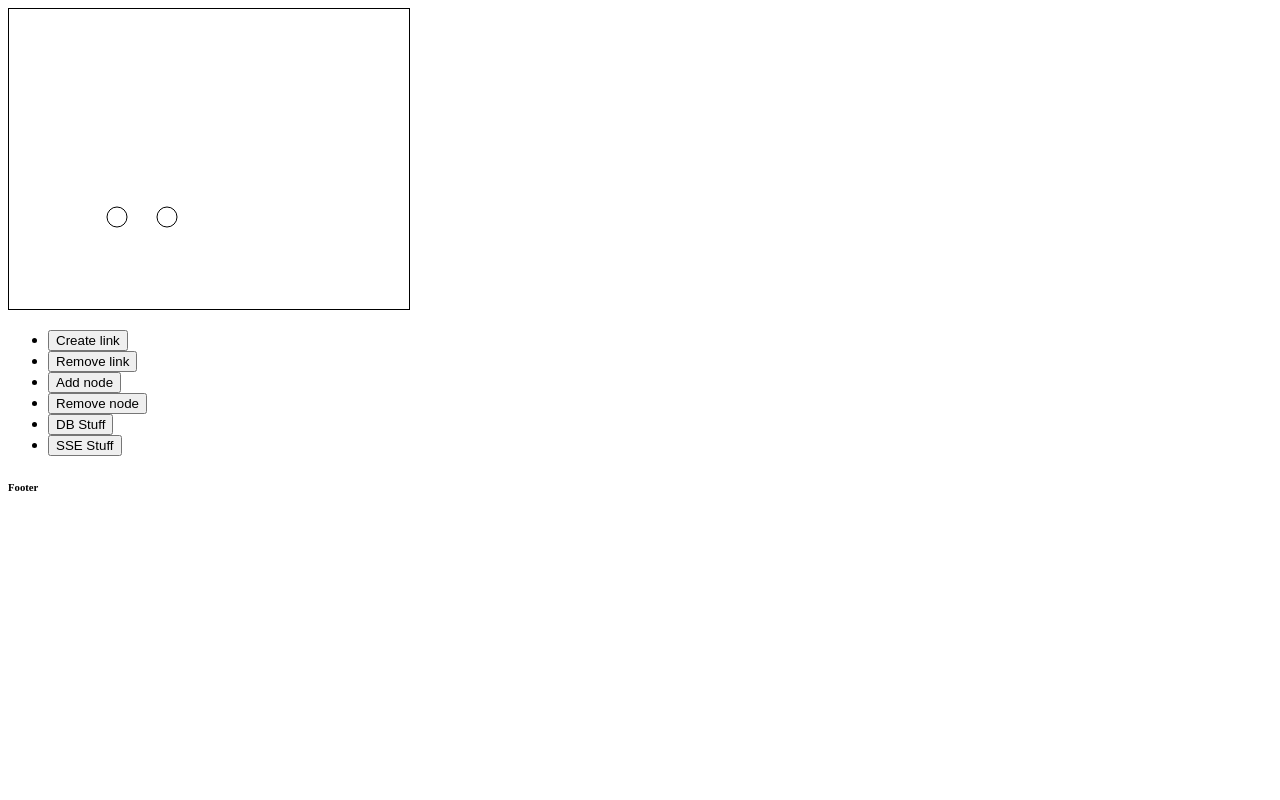
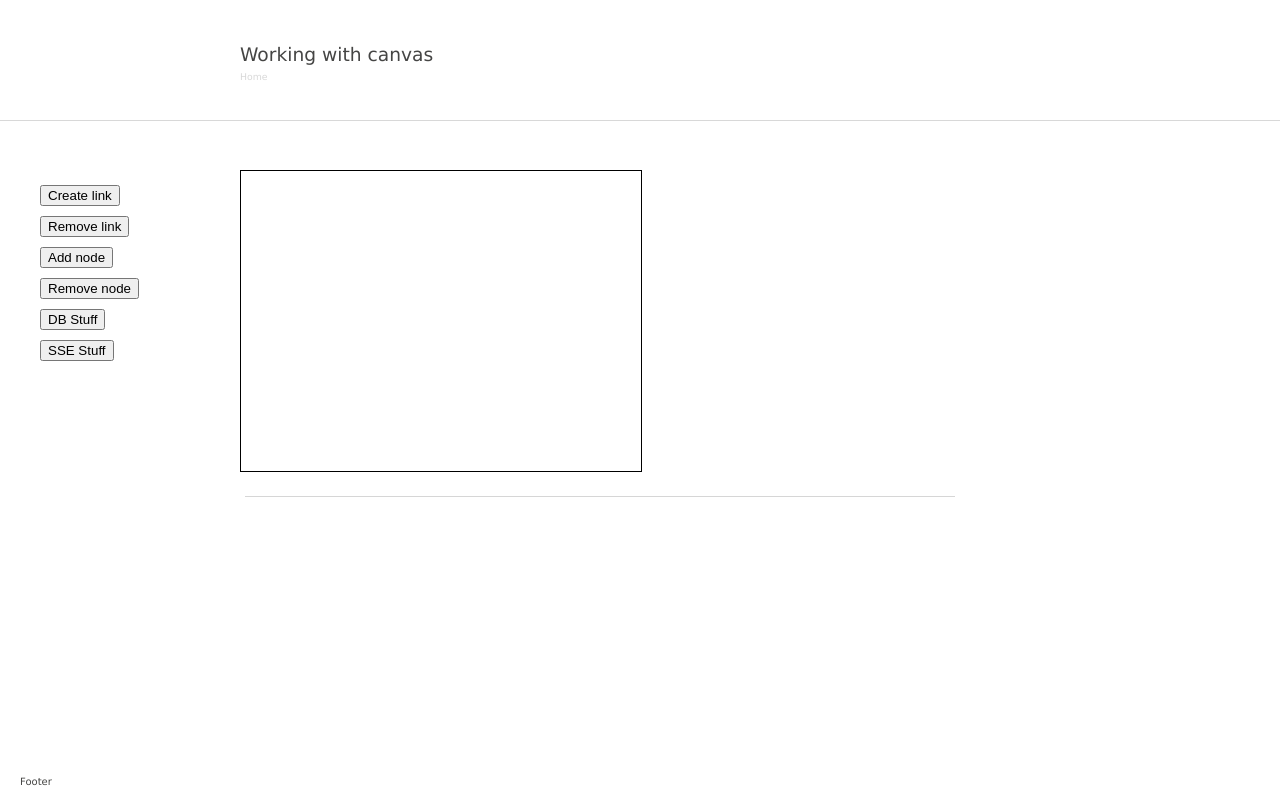
Before and after one commit to lucio81/HTML5, a plain HTML site: page index.html in a window 1280 px wide. Drawn offline with Linux system fonts and the light colour scheme; a web font is replaced by a local one.

Commit message:
introduced layout

```diff
--- a/index.html
+++ b/index.html
@@ -5,7 +5,7 @@
 <title>HTML5 Application</title>
 <link rel="shortcut icon" href="favicon.ico" />
 <!-- Load CSS -->
-<!--<link href="css/style.css" rel="stylesheet" type="text/css" /> -->
+<link href="css/style.css" rel="stylesheet" type="text/css" />
 <style type="text/css">
   #work_panel {
   border: 1px solid black;
@@ -22,31 +22,14 @@
 <script type="text/javascript" src="scripts/sse_actions.js"></script>
 </head>
 <body>
-  <div id="content">
-    <!-- 	<\!--This is the START of the NIVO slider-\-> -->
-    <div>
-      <canvas id="work_panel" width="400" height="300">
-	This text is displayed if your browser does not support HTML5 Canvas.
-      </canvas>
-    </div>
-    <div id="X"></div>
-    <div id="Y"></div>
-    <div id="Buttons">
-      <div id="queryRes"></div>
-      <div id="vars"></div>
-      <div id="tempData"></div>
-    </div>
-    <div class="spacer"></div>
+<div id="header-wrapper">
+	<div id="header">
+		<div id="header-text">
+			<h4>Working with canvas</h4>
+			<h6><a href="index.html">Home</a></h6>
+		</div>
+	</div>
 </div>
-<!--END of content-->
-<!-- <div id="header-wrapper"> -->
-<!-- 	<div id="header"> -->
-<!-- 		<div id="header-text"> -->
-<!-- 			<h4>Working with canvas</h4> -->
-<!-- 			<h6><a href="index.html">Home</a></h6> -->
-<!-- 		</div> -->
-<!-- 	</div> -->
-<!-- </div> -->
 <!-- This is the START of the menu -->
 <div id="menu-wrapper">
 	<div id="main-menu">
@@ -66,6 +49,21 @@
 	<!--END of footer-->
 </div>
 <!-- <\!--END of menu-\-> -->
+  <div id="content">
+    <!-- 	<\!--This is the START of the NIVO slider-\-> -->
+    <canvas id="work_panel" width="400" height="300">
+      This text is displayed if your browser does not support HTML5 Canvas.
+    </canvas>
+    <div id="X"></div>
+    <div id="Y"></div>
+    <div id="Buttons">
+      <div id="queryRes"></div>
+      <div id="vars"></div>
+      <div id="tempData"></div>
+    </div>
+    <div class="spacer"></div>
+  </div>
+<!--END of content-->
 <!-- <\!--This is the START of the content-\-> -->
 </body>
 </html>
--- a/scripts/work_panel.js
+++ b/scripts/work_panel.js
@@ -28,6 +28,7 @@ function node(pX,pY){
 	context.arc(this.x,this.y,this.r,0,2*Math.PI);
 	context.strokeStyle = this.style;
 	context.stroke();
+	//this.draggable=true;
 	for (var i=0;i<this.links.length;i++){
 	    context.beginPath();
 	    context.moveTo(this.x,this.y);
```
